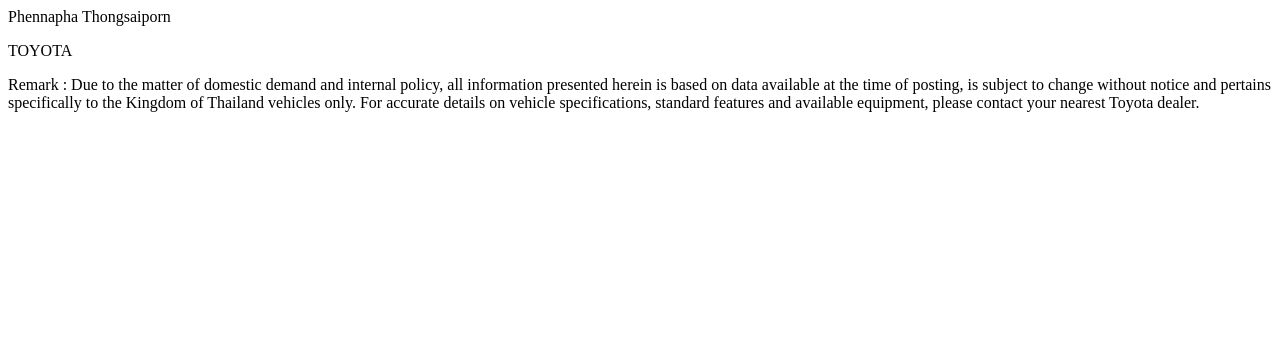
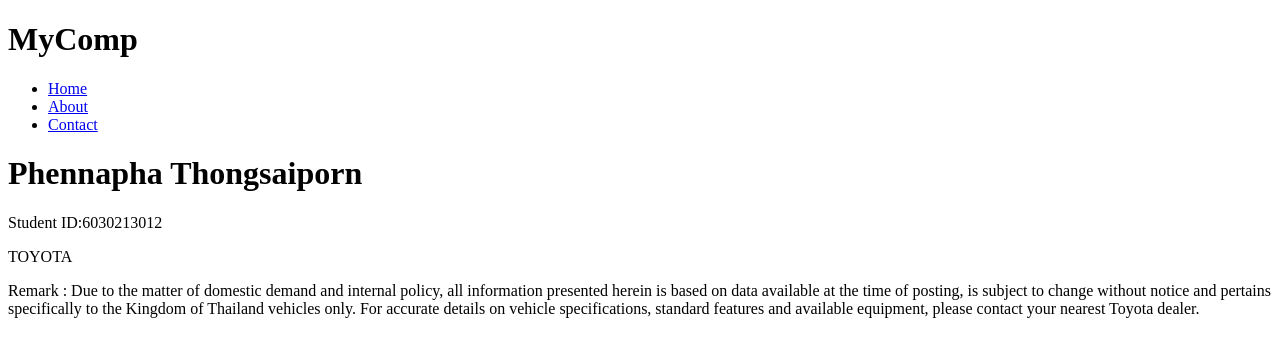
Before and after one commit to phennapha2541/template-project2, a plain HTML site: page index.html in a window 1280 px wide. Drawn offline with Linux system fonts and the light colour scheme.

Commit message:
เพิ่ม button

```diff
--- a/index.html
+++ b/index.html
@@ -7,7 +7,37 @@
     <title>new index</title>
 </head>
 <body>
-    <div>Phennapha Thongsaiporn</div>
+        <div class="menubar">
+                <div class="container">
+                    <div class="logo">
+                        <h1>MyComp</h1>
+                    </div>
+                    <ul class="menu">
+                        <li>
+                            <a href="#">Home</a>
+                        </li>
+                        <li>
+                            <a href="#">About</a>
+                        </li>
+                        <li>
+                            <a href="#">Contact</a>
+                        </li>
+                    </ul>
+                </div>
+            </div>
+            <div class="clearfix"></div>
+
+            <header class ="header">
+                <div class="container">
+                    <div class="header_area">
+                        <h1>Phennapha Thongsaiporn</h1>
+                        <p>Student ID:6030213012
+                        </p>
+                    </div>
+                </div>
+
+            </header>
+
     <p>TOYOTA</p>
     <p>Remark :
             Due to the matter of domestic demand and internal policy, all information presented herein is based on data available at the time of posting, is subject to change without notice and pertains specifically to the Kingdom of Thailand vehicles only.
```
